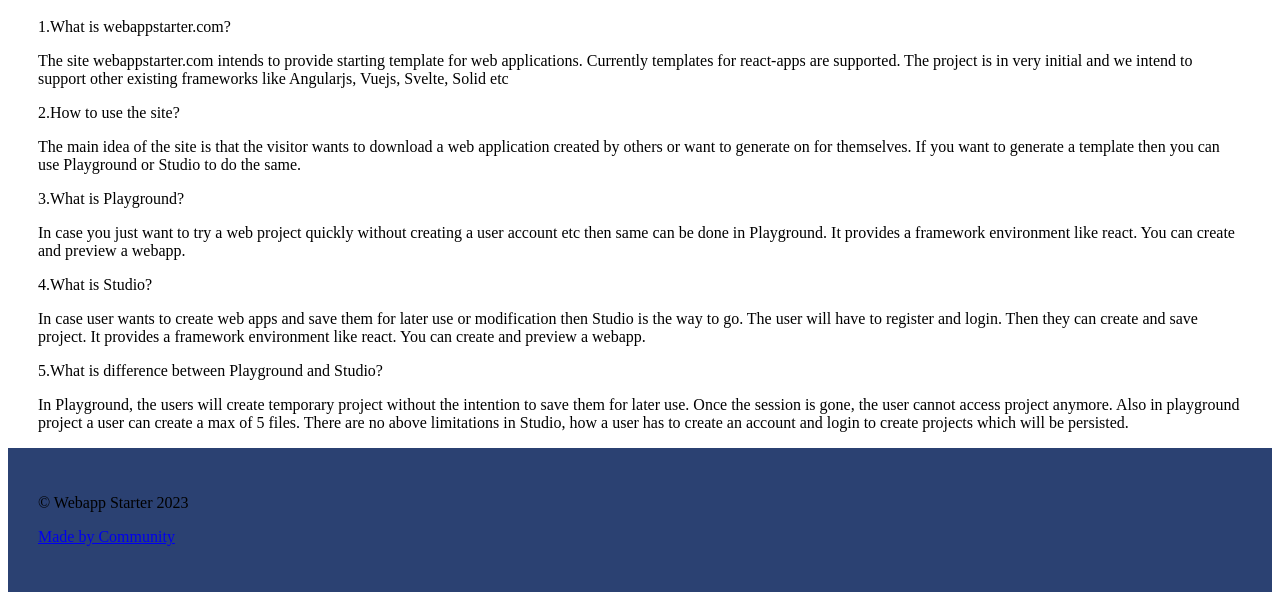
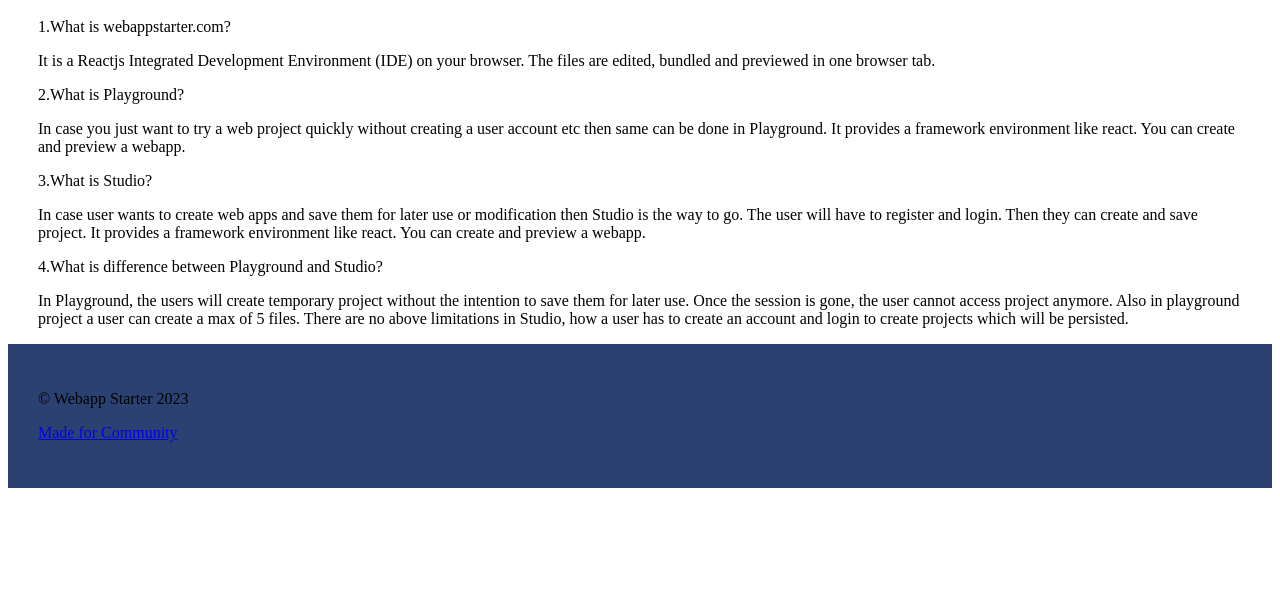
Before and after one commit to neerajg1320/webappstarter-www, a Gatsby site: page /faq in a window 1280 px wide. Shown: the part 274-874 px from the top of the page. After the commit the page ends 800 px from the top, so only its background shows below. Built offline with nearby package versions, Linux system fonts and the light colour scheme; Gatsby itself is replaced by a stand-in of ours.

Commit message:
Changed the FAQ

```diff
--- a/src/components/footer/index.js
+++ b/src/components/footer/index.js
@@ -11,7 +11,7 @@
       <Container>
         <div className={styles.footerInner}>
           <p>&copy; Webapp Starter {getCurrentYear()}</p>
-          <p><a href="/">Made by Community</a></p>
+          <p><a href="/">Made for Community</a></p>
         </div>
       </Container>
     </footer>
--- a/src/components/page-faq/faqList/index.js
+++ b/src/components/page-faq/faqList/index.js
@@ -7,11 +7,7 @@
     return [
       {
         "question": "What is webappstarter.com?",
-        "answer": "The site webappstarter.com intends to provide starting template for web applications. Currently templates for react-apps are supported. The project is in very initial and we intend to support other existing frameworks like Angularjs, Vuejs, Svelte, Solid etc"
-      },
-      {
-        "question": "How to use the site?",
-        "answer": "The main idea of the site is that the visitor wants to download a web application created by others or want to generate on for themselves. If you want to generate a template then you can use Playground or Studio to do the same."
+        "answer": "It is a Reactjs Integrated Development Environment (IDE) on your browser. The files are edited, bundled and previewed in one browser tab."
       },
       {
         "question": "What is Playground?",
@@ -26,7 +22,6 @@
         "answer": "In Playground, the users will create temporary project without the intention to save them for later use. Once the session is gone, the user cannot access project anymore. Also in playground project a user can create a max of 5 files. \n" +
             "There are no above limitations in Studio, how a user has to create an account and login to create projects which will be persisted."
       }
-
     ]
   }, []);
 
--- a/src/components/page-index/introBlock/index.js
+++ b/src/components/page-index/introBlock/index.js
@@ -8,7 +8,7 @@
     <div className={styles.introBlock}>
       <Container size="small">
         <h1 className={styles.introBlockTitle}>
-          Web Application <span>Starter Templates</span> for a <span>quick start</span>
+          Javascript, <span>Reactjs IDE</span> on your browser
         </h1>
         <a className={styles.cta} href={`${urlStudioPlayground}`}>try  <span className={styles.emphasize}>Playground</span></a>
       </Container>
--- a/src/config/global.js
+++ b/src/config/global.js
@@ -3,4 +3,4 @@
 export const urlSignup = `${urlStudio}/user/register`;
 
 export const urlImage = `https://source.unsplash.com/random`;
-// export const urlImage = `https://source.unsplash.com/collection/3629656/eco/1600x900`;
+// export const urlImage = `https://source.unsplash.com/collection/1163637/480x480`;
```
Also changed, not shown: src/components/page-index/introBlock/styles.module.scss (+4 -3 lines).
